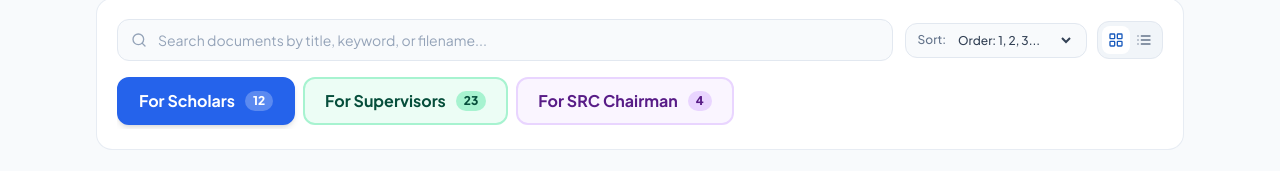
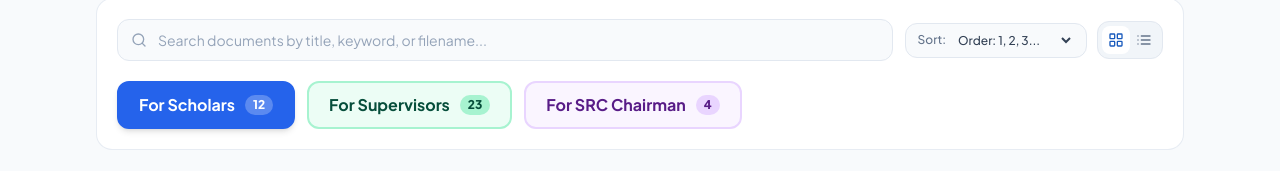
Before and after one commit to directorrd-kare/kare-rd-docs, a plain HTML site: page index.html in a window 1280 px wide. Shown: the part 260-431 px from the top of the page. Drawn offline with nearby package versions, Linux system fonts and the light colour scheme.

Commit message:
Add files via upload

```diff
--- a/index.html
+++ b/index.html
@@ -120,8 +120,8 @@
         </div>
       </div>
 
-      <!-- Category Filter Pills -->
-      <div id="category-chips" class="flex items-center gap-2 overflow-x-auto pb-1 text-xs no-scrollbar">
+      <!-- Category Filter Pills (Distinct Color Boxes) -->
+      <div id="category-chips" class="flex flex-wrap items-center gap-3 pt-1">
         <!-- Rendered dynamically -->
       </div>
     </div>
```
